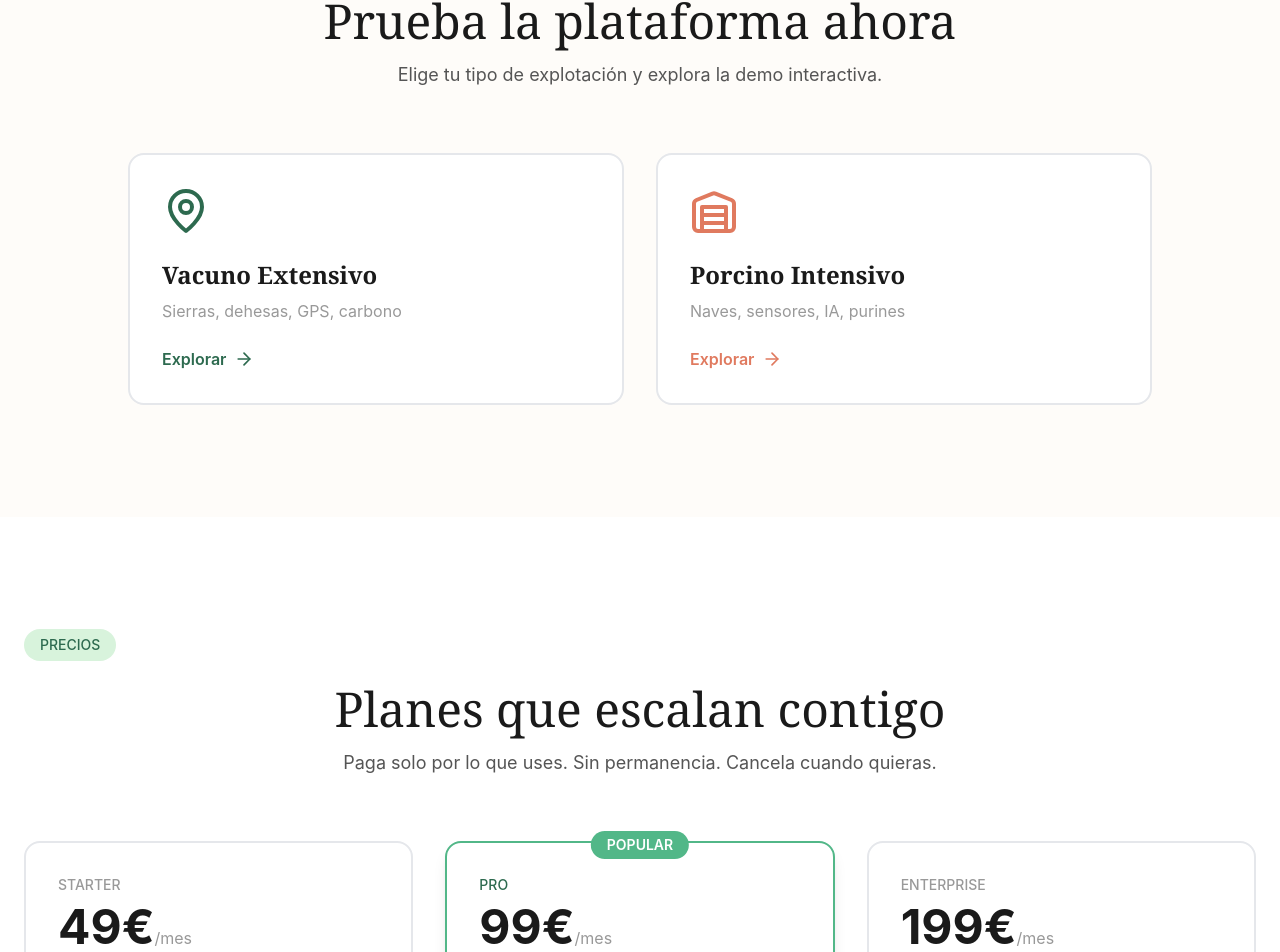
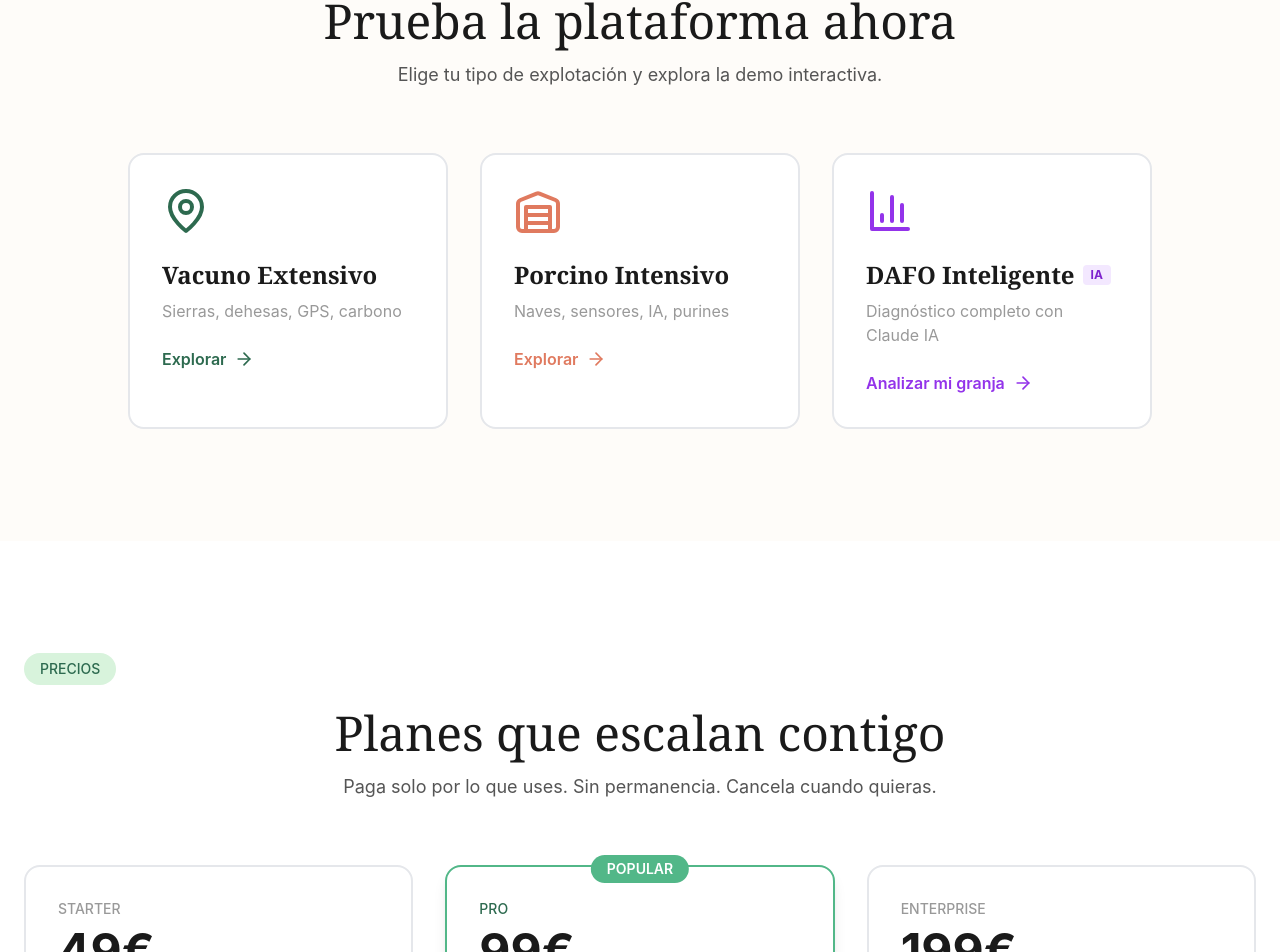
Before and after one commit to karaokedurrif/Neofarm, a Next.js app: page / in a window 1280 px wide. Shown: the part 4776-5728 px from the top of the page. Built offline with nearby package versions, Linux system fonts and the light colour scheme.

Commit message:
feat(landing): Add DAFO wizard card to demo section
- Added third card in 'Prueba la plataforma' section for DAFO wizard
- Links to hub.vacasdata.com/dafo for intelligent farm diagnosis
- Purple color scheme with IA badge to match DAFO branding

```diff
--- a/src/app/page.tsx
+++ b/src/app/page.tsx
@@ -404,7 +404,7 @@ export default function LandingPage() {
             Elige tu tipo de explotación y explora la demo interactiva.
           </p>
 
-          <div className="grid grid-cols-1 md:grid-cols-2 gap-8">
+          <div className="grid grid-cols-1 md:grid-cols-3 gap-8">
             <Link
               href="/demo?type=extensivo"
               className="bg-white rounded-2xl p-8 border-2 border-gray-200 hover:border-[var(--green-500)] hover:shadow-lg transition-all group"
@@ -426,6 +426,21 @@ export default function LandingPage() {
               <p className="text-[var(--text-400)] mb-6">Naves, sensores, IA, purines</p>
               <div className="flex items-center text-[var(--accent)] font-semibold group-hover:gap-3 transition-all">
                 Explorar <ArrowRight className="w-5 h-5 ml-2" />
+              </div>
+            </Link>
+
+            <Link
+              href="https://hub.vacasdata.com/dafo"
+              className="bg-white rounded-2xl p-8 border-2 border-gray-200 hover:border-purple-500 hover:shadow-lg transition-all group"
+            >
+              <BarChart3 className="w-12 h-12 text-purple-600 mb-6" />
+              <div className="flex items-center gap-2 mb-2">
+                <h3 className="text-2xl font-bold">DAFO Inteligente</h3>
+                <span className="px-2 py-0.5 bg-purple-100 text-purple-700 text-xs font-bold rounded uppercase">IA</span>
+              </div>
+              <p className="text-[var(--text-400)] mb-6">Diagnóstico completo con Claude IA</p>
+              <div className="flex items-center text-purple-600 font-semibold group-hover:gap-3 transition-all">
+                Analizar mi granja <ArrowRight className="w-5 h-5 ml-2" />
               </div>
             </Link>
           </div>
```
